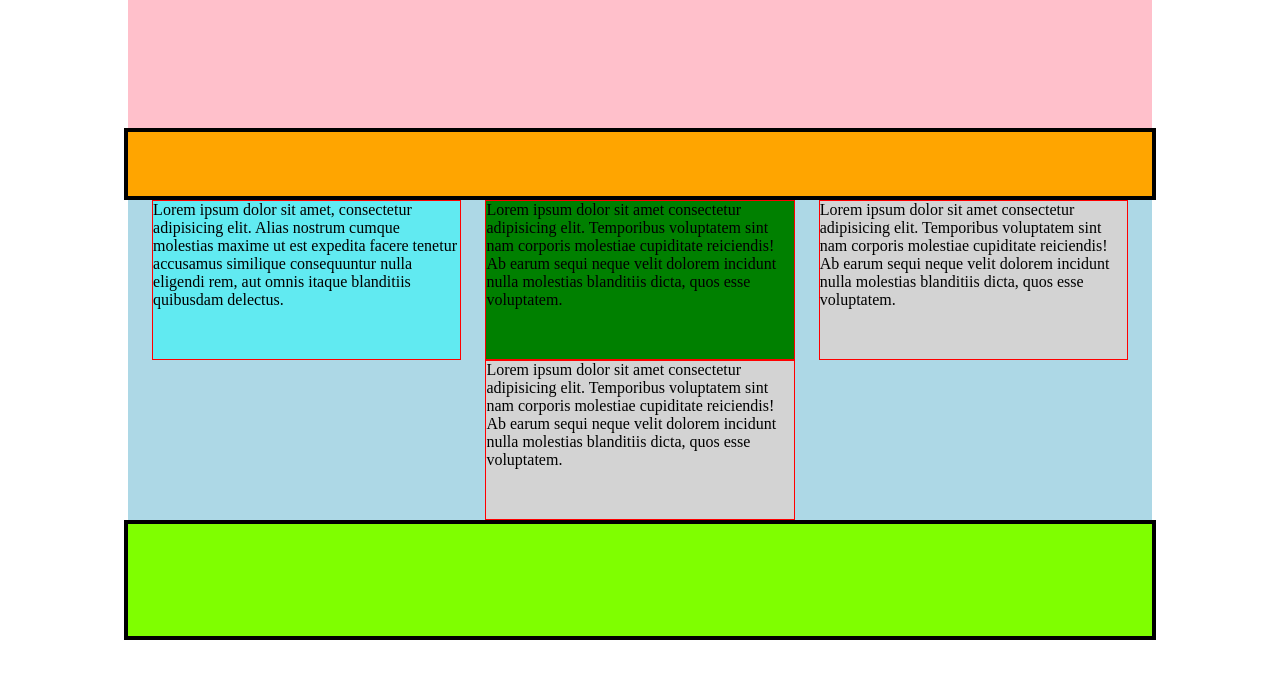
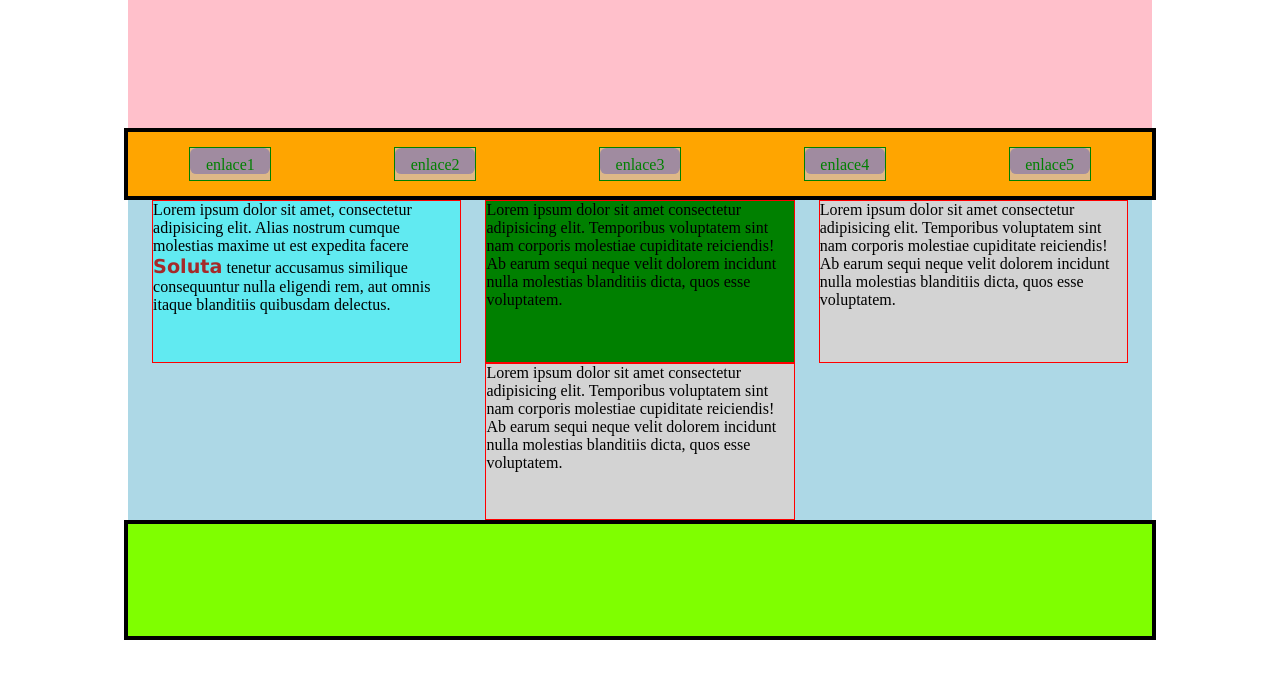
Before and after one commit to Varushet/1er-Proyecto, a plain HTML site: page index.html in a window 1280 px wide. Drawn offline with Linux system fonts and the light colour scheme.

Commit message:
menú de navigeishon 1º

```diff
--- a/index.html
+++ b/index.html
@@ -10,6 +10,11 @@
             padding: 0;
             margin: 0;
         }
+        ul {
+            list-style: none;
+            margin-right: 0%;
+        }
+        /* codigo pagina */
         header, nav, main, footer{width: 80%; margin: 0 auto;}
         header {
             min-height: 8rem;
@@ -26,6 +31,19 @@
             justify-content: space-evenly;
             flex-wrap: wrap;
         }
+        main div{
+            width: 30%;
+            min-height: 5rem;
+            background-color: lightgray;
+            border: 0.02rem solid red;
+        }
+        a{text-decoration: none; color: black}
+        main div a {
+            font-size: 1.2rem;
+            color: brown;
+            font-weight: 600;
+            font-family: Verdana, Geneva, Tahoma, sans-serif;
+        }
         footer{
             min-height: 7rem;
             background-color: chartreuse;
@@ -33,20 +51,40 @@
         .borde{
             border: 0.3rem solid black ;
         }
-        main div{
-            width: 30%;
-            min-height: 5rem;
-            background-color: lightgray;
-            border: 0.02rem solid red;
-        }
         .izquierda{
             background-color: hsla(180, 100%, 50%, 0.438);
         }
         .derecha{
             background-color: green;
         }
-        a{text-decoration: none;}
-        /* codigo pagina */
+        ul{
+            min-height: 4rem;
+            display: flex;
+            justify-content: space-around;
+            align-items: center;
+        }
+        ul li {
+            width: 5rem;
+            height: 2rem;
+            background-color: burlywood;
+            border: 0.1rem solid green;
+            margin: 0.5rem;
+        }
+        ul li a{
+            font-size: 1rem;
+            text-align: center;
+            display: block;
+            text-align: center;
+            padding-top: 0.5rem;
+            border-radius: 0.4rem;
+            background-color: rgb(160, 139, 160) ;
+            color: green;
+        }
+        ul li a:hover{
+            color: purple ;
+            background-color: green;
+            transition: 500ms;
+        }
     </style>
 </head>
 <body>
@@ -54,14 +92,20 @@
 
     </header>
     <nav class="borde">
-
+        <ul>
+            <li class="menu"><a href="">enlace1</a></li>
+            <li class="menu"><a href="">enlace2</a></li>
+            <li class="menu"><a href="">enlace3</a></li>
+            <li class="menu"><a href="">enlace4</a></li>
+            <li class="menu"><a href="">enlace5</a></li>
+        </ul>
     </nav>
     <main id="principal">
-        <div class="izquierda">Lorem ipsum dolor sit amet, consectetur adipisicing elit. Alias nostrum cumque molestias maxime ut est expedita facere tenetur accusamus similique consequuntur nulla eligendi rem, aut omnis itaque blanditiis quibusdam delectus.</div>
+        <div class="izquierda">Lorem ipsum dolor sit amet, consectetur adipisicing elit. Alias nostrum cumque molestias maxime ut est expedita facere <a href="#" target="_blank">Soluta</a> tenetur accusamus similique consequuntur nulla eligendi rem, aut omnis itaque blanditiis quibusdam delectus.
+        </div>
         <div class="derecha">Lorem ipsum dolor sit amet consectetur adipisicing elit. Temporibus voluptatem sint nam corporis molestiae cupiditate reiciendis! Ab earum sequi neque velit dolorem incidunt nulla molestias blanditiis dicta, quos esse voluptatem.</div>
         <div class="centro">Lorem ipsum dolor sit amet consectetur adipisicing elit. Temporibus voluptatem sint nam corporis molestiae cupiditate reiciendis! Ab earum sequi neque velit dolorem incidunt nulla molestias blanditiis dicta, quos esse voluptatem.</div>
         <div class="otro">Lorem ipsum dolor sit amet consectetur adipisicing elit. Temporibus voluptatem sint nam corporis molestiae cupiditate reiciendis! Ab earum sequi neque velit dolorem incidunt nulla molestias blanditiis dicta, quos esse voluptatem.</div>
-
     </main>
     <footer class="borde">
 
```
